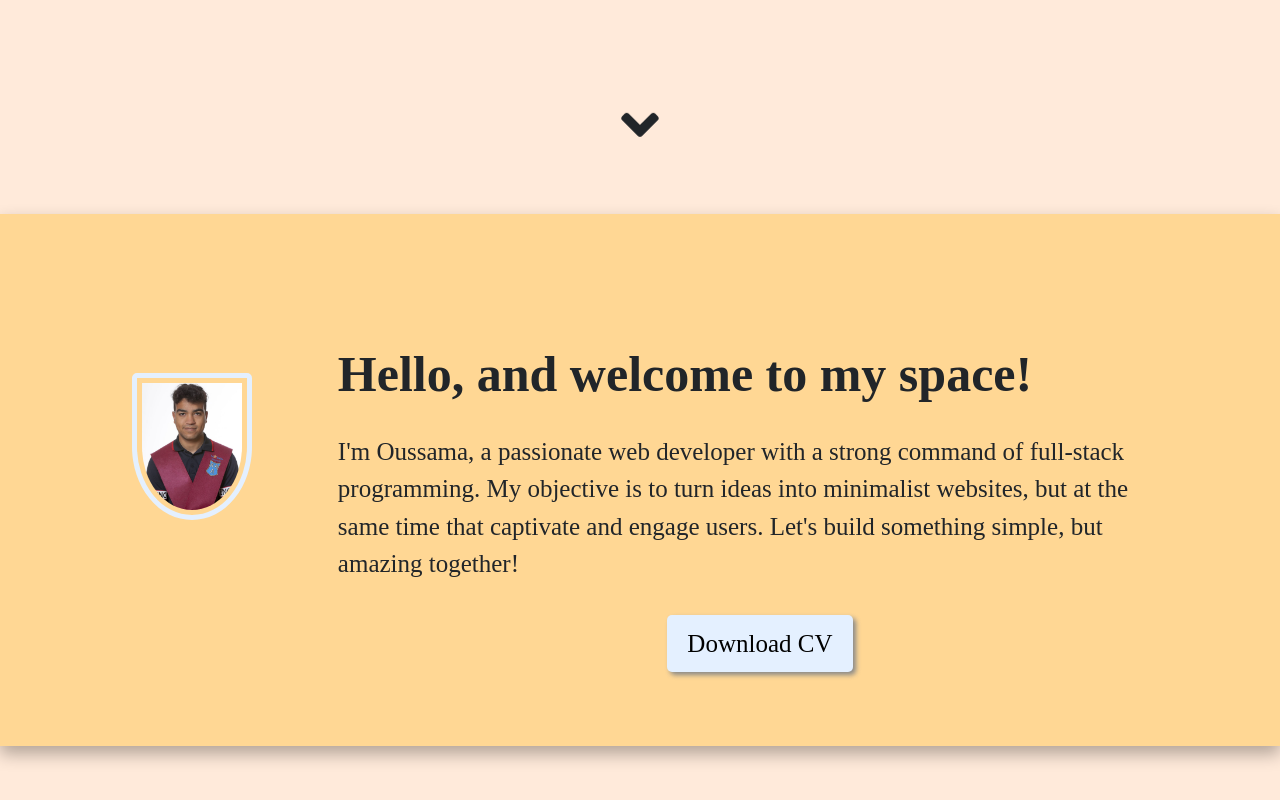
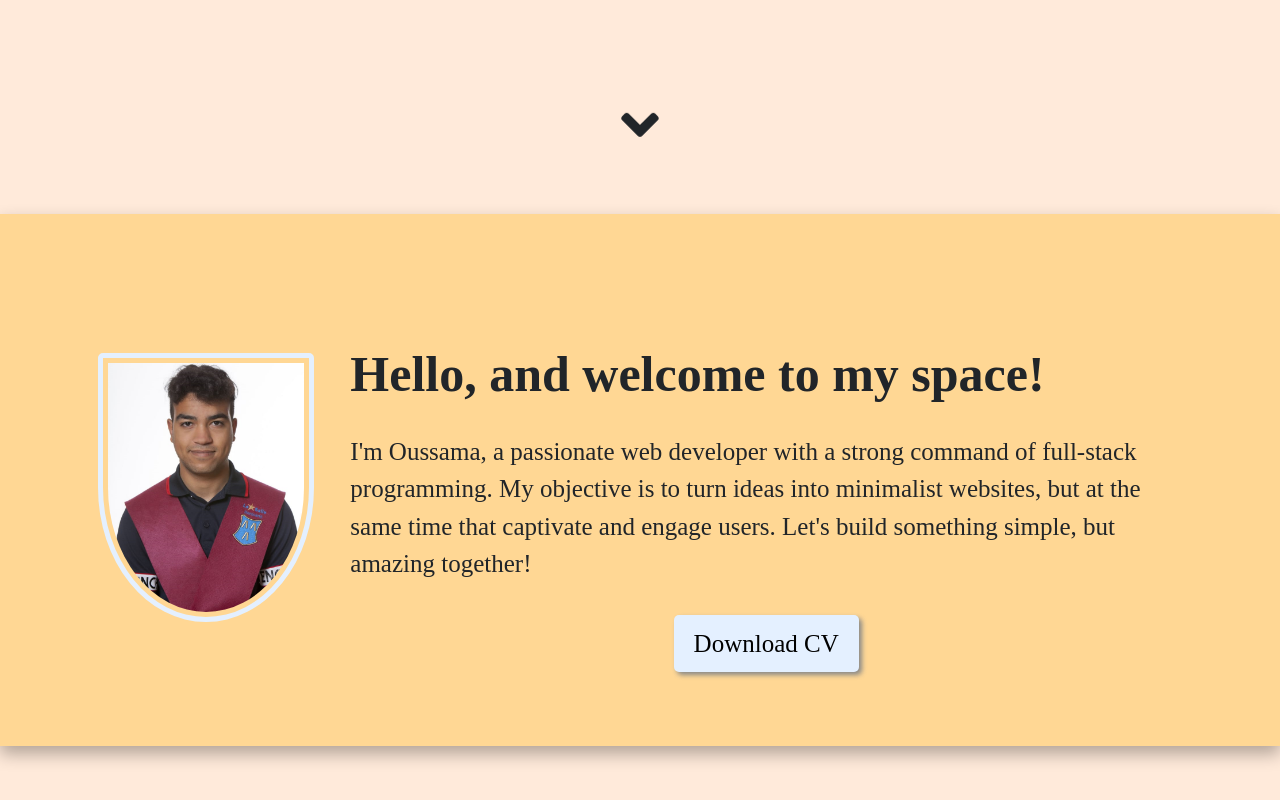
Before and after one commit to zaos22/zaos-portfolio, a React (Create React App) app: page / in a window 1280 px wide. Shown: the part 956-1756 px from the top of the page. Built offline with nearby package versions, Linux system fonts and the light colour scheme; no server answers.

Commit message:
To be continued now

```diff
--- a/src/App.css
+++ b/src/App.css
@@ -110,7 +110,6 @@
 .mytitle {
   text-align: start;
 }
-
 /* Estilo para dispositivos extra pequeños (teléfonos móviles) */
 @media (max-width: 576px) {
   .font-size-name {
@@ -131,13 +130,13 @@
 
   .image {
     width: 100%;
-    height: 100%;
+    height: auto; /* Ajusta la altura automáticamente */
   }
 
   .image-marco {
-    border: 5px solid #e4f0ff; /* Establece el ancho y el color del borde */
-    border-radius: 50%; /* Crea un borde circular */
-    padding: 5px; /* Añade un espacio alrededor de la imagen si es necesario */
+    border: 5px solid #e4f0ff;
+    border-radius: 50%;
+    padding: 5px;
   }
 
   .mytitle {
@@ -164,14 +163,14 @@
   }
 
   .image {
-    width: 20%;
-    height: 20%;
+    width: 100%;
+    height: auto; /* Ajusta la altura automáticamente */
   }
 
   .image-marco {
-    border: 5px solid #e4f0ff; /* Establece el ancho y el color del borde */
-    border-radius: 50%; /* Crea un borde circular */
-    padding: 5px; /* Añade un espacio alrededor de la imagen si es necesario */
+    border: 5px solid #e4f0ff;
+    border-radius: 50%;
+    padding: 5px;
   }
 
   .mytitle {
@@ -179,19 +178,26 @@
   }
 }
 
-/* Estilo para dispositivos medianos (tabletas en modo paisaje y computadoras portátiles) */
-@media (min-width: 769px) and (max-width: 992px) {
+/* Estilo para dispositivos grandes (pantallas de computadoras de escritorio) */
+@media (min-width: 820px) {
+  .card-align {
+    display: block;
+  }
+  .image {
+    width: 70%;
+    height: auto; /* Ajusta la altura automáticamente */
+  }
 }
 
 /* Estilo para dispositivos grandes (pantallas de computadoras de escritorio) */
-@media (min-width: 993px) and (max-width: 1200px) {
+@media (min-width: 993px) {
   .card-align {
     display: flex;
     justify-content: space-between;
   }
   .image {
-    width: 50%;
-    height: 50%;
+    width: 70%;
+    height: auto; /* Ajusta la altura automáticamente */
   }
 }
 
@@ -202,15 +208,9 @@
     justify-content: space-between;
   }
   .image {
-    width: 50%;
-    height: 50%;
+    width: 100%;
+    height: auto; /* Ajusta la altura automáticamente */
   }
-}
-
-@media (max-width: 400px) {
-}
-
-@media (max-width: 500px) {
 }
 
 .ArrowDown {
--- a/src/Me/Me.js
+++ b/src/Me/Me.js
@@ -13,7 +13,7 @@ function Me() {
                 <div>
                     <Card style={{ width: '100%', backgroundColor: 'transparent', border: 'none', marginTop: '10px', marginBottom: '50px' }}>
                         <div className='card-align'>
-                            <div className='d-flex align-items-center justify-content-center'>
+                            <div className='d-flex align-items-center justify-content-center ps-3'>
                                 <div className='image'>
                                     <Card.Img variant="top" className=' image-marco' src={logo} />
                                 </div>
```
